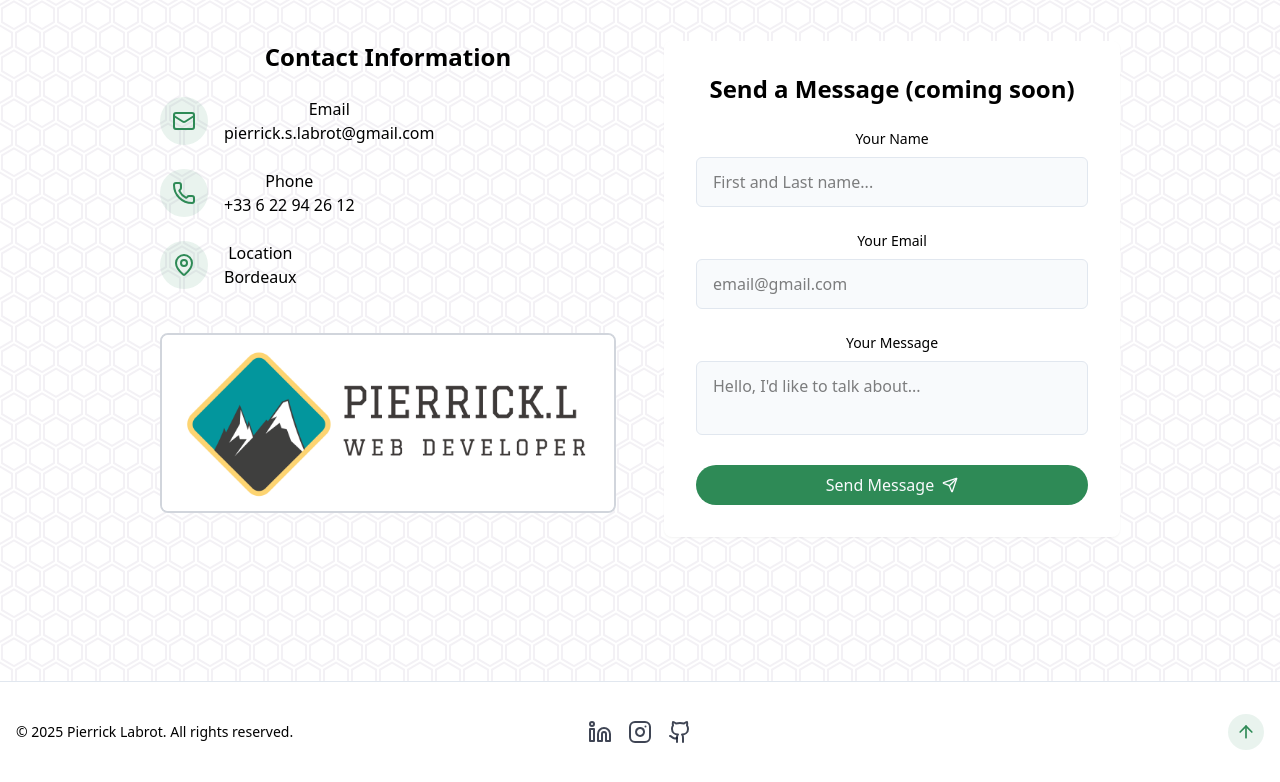
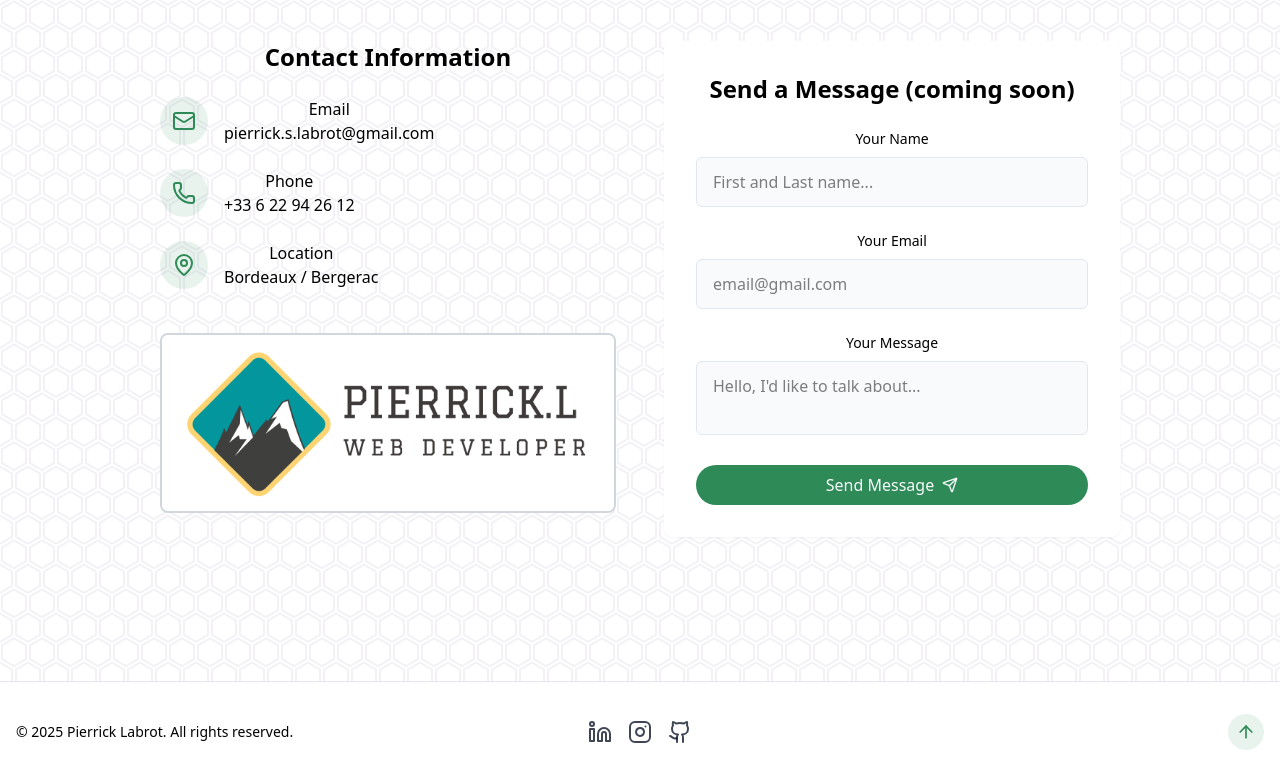
Before and after one commit to PierrickLab/portfolio-app, a React (Vite) app: page / in a window 1280 px wide. Shown: the part 3439-4221 px from the top of the page. Built offline with nearby package versions, Linux system fonts and the light colour scheme.

Commit message:
changement adresse

```diff
--- a/src/components/Contact.jsx
+++ b/src/components/Contact.jsx
@@ -80,7 +80,7 @@ export const Contact = () => {
                 <div>
                   <h4 className="font-medium">Location</h4>
                   <p className="text-muted-foreground hover:text-primary transition-colors">
-                    Bordeaux
+                    Bordeaux / Bergerac
                   </p>
                 </div>
               </div>
```
